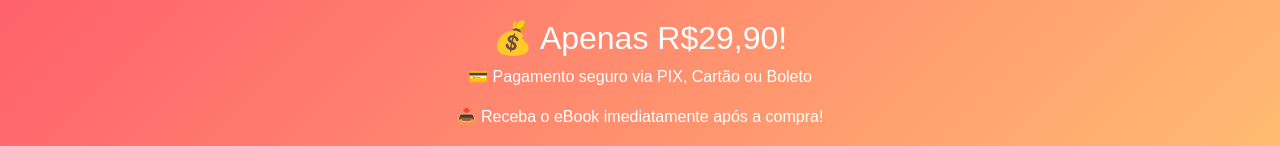
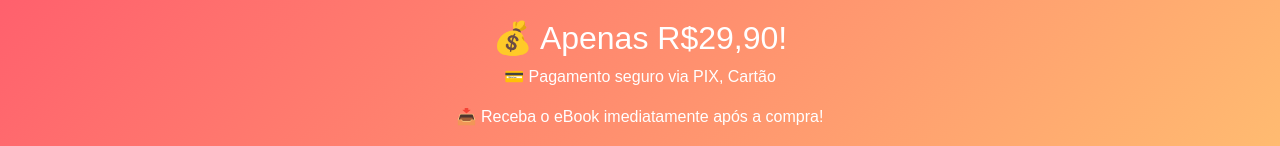
Before and after one commit to ganhealugando/hospede, a plain HTML site: page index.html in a window 1280 px wide. Shown: the part 2587-2733 px from the top of the page. Drawn offline with nearby package versions, Linux system fonts and the light colour scheme.

Commit message:
Update index.html

```diff
--- a/index.html
+++ b/index.html
@@ -175,7 +175,7 @@
 
     <div class="cta mt-5">
         <h2>💰 Apenas R$29,90!</h2>
-        <p>💳 Pagamento seguro via PIX, Cartão ou Boleto</p>
+        <p>💳 Pagamento seguro via PIX, Cartão </p>
         <p>📥 Receba o eBook imediatamente após a compra!</p>
         <p>🔒 Garantia de 7 Dias – Ou seu dinheiro de volta!</p>
         <a href="https://pay.kiwify.com.br/oU4b6HG" class="btn btn-light btn-lg">🔘 QUERO MEU EBOOK AGORA!</a>
```
